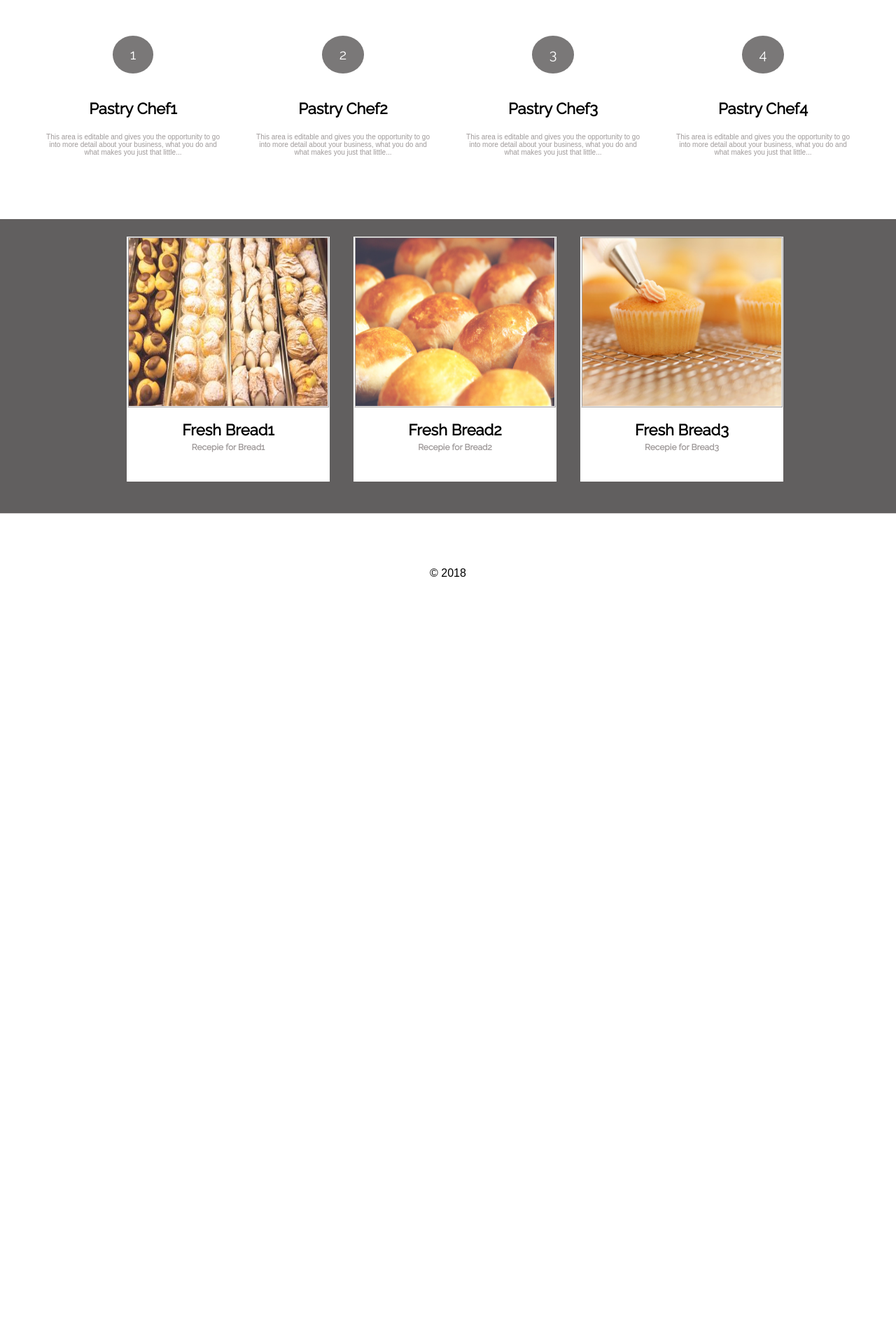
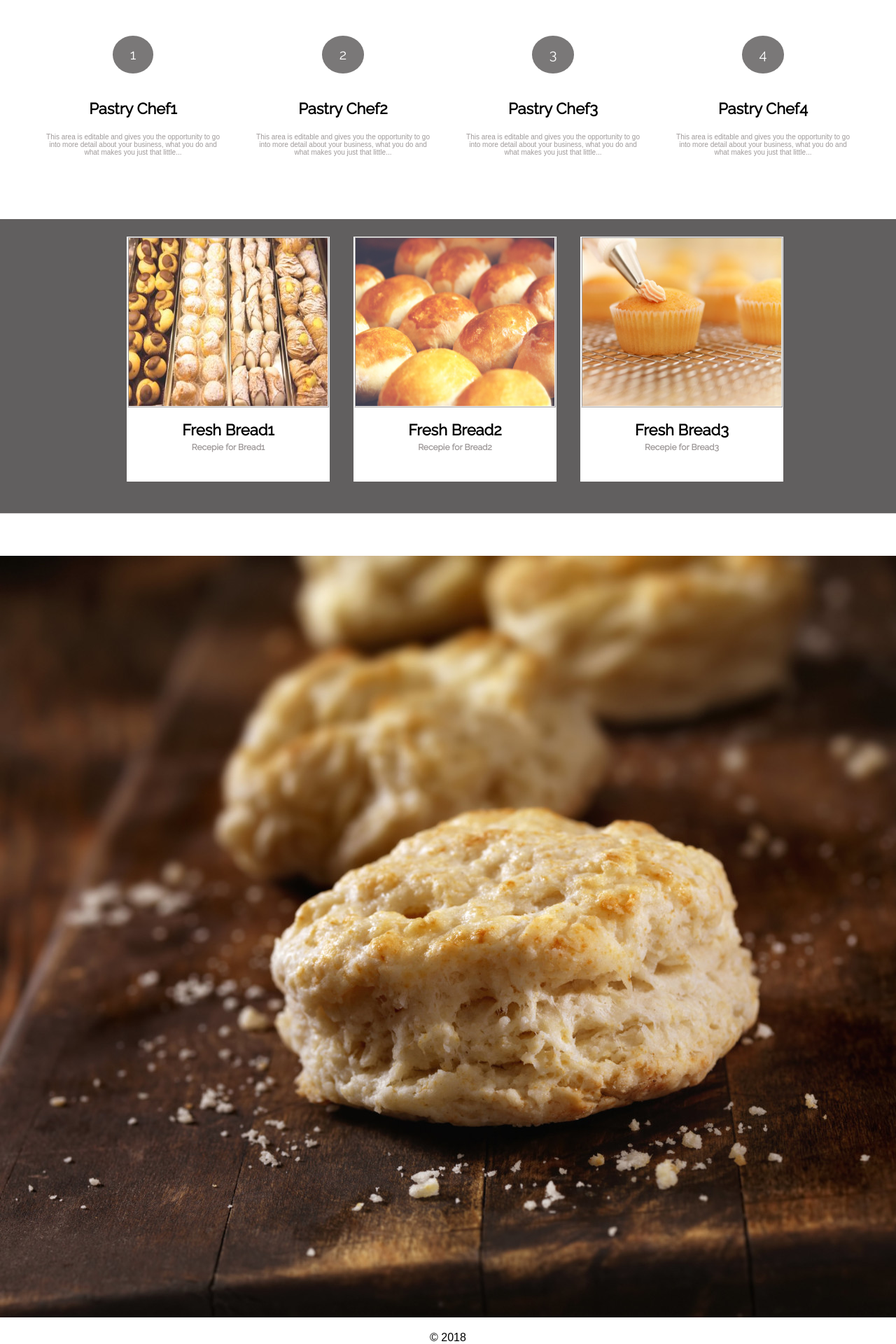
Before and after one commit to tiagousbr/tiagousbr.github.io, a Jekyll site: the page index.html, which Jekyll copies as it is, in a window 1280 px wide. Shown: the part 1472-3392 px from the top of the page at 70% size. Built offline with Jekyll 4.4.1, drawn with Linux system fonts in a browser that asks for light colours; before the commit the page ends 2366 px from its top, so only the background shows below that.

Commit message:
Update index.html

```diff
--- a/index.html
+++ b/index.html
@@ -111,6 +111,7 @@
     </div>
 
     <div class="footer">
+      <img src="css/bakery_footer.jpg">
       <p>&copy; 2018</p>
     </div>
 
```
